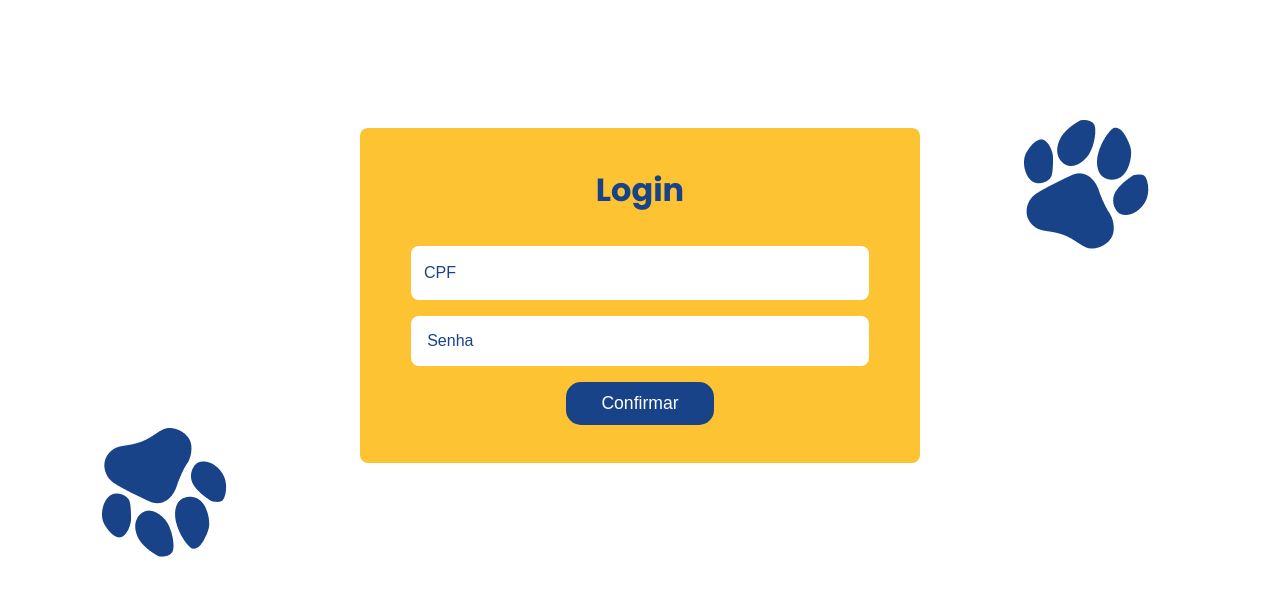
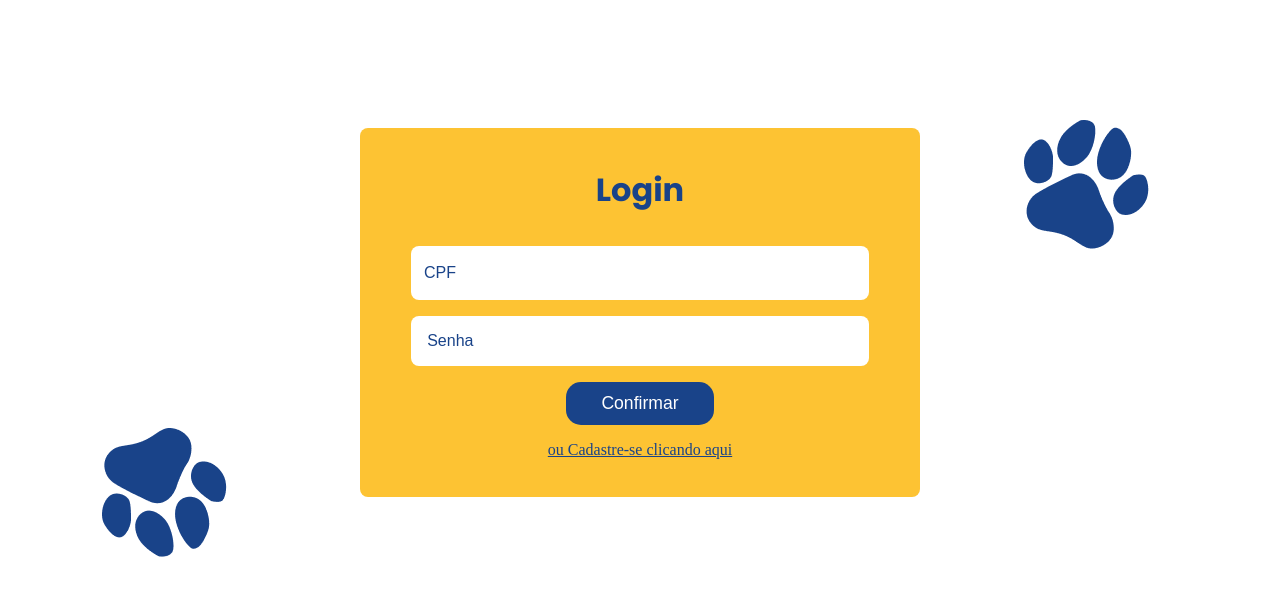
Before and after one commit to Guilherme-Abraao/API-pet-shop, an Angular app in the folder Front_End/: page /login in a window 1280 px wide. Shown: the top 596 px of the page. Built offline with nearby package versions, Linux system fonts and the light colour scheme.

Commit message:
Implementando gurda de rotas

```diff
--- a/Front_End/src/app/app-routing.module.ts
+++ b/Front_End/src/app/app-routing.module.ts
@@ -5,16 +5,21 @@ import { LoginComponent } from './components/pages/login/login.component';
 import { ClientFormComponent } from './components/client-form/client-form.component';
 import { NewClientComponent } from './components/singular-components/new-client/new-client.component';
 import { PerfilComponent } from './components/pages/perfil/perfil.component';
+import { AuthGuardService } from './guards/auth-guard.service';
 
 const routes: Routes = [
-  {path: '', component: HomeComponent},
-  {path: 'cliente', component: NewClientComponent},
-  {path: 'login', component: LoginComponent},
-  {path: 'perfil', component: PerfilComponent},
+  { path: '',
+          canActivate: [AuthGuardService],
+          component: HomeComponent },
+  { path: 'cliente', component: NewClientComponent },
+  { path: 'login', component: LoginComponent },
+  { path: 'perfil',
+          canActivate: [AuthGuardService], /* Impedir de acessar se não tiver cadastrado */
+          component: PerfilComponent },
 ];
 
 @NgModule({
   imports: [RouterModule.forRoot(routes)],
-  exports: [RouterModule]
+  exports: [RouterModule],
 })
-export class AppRoutingModule { }
+export class AppRoutingModule {}
--- a/Front_End/src/app/app.module.ts
+++ b/Front_End/src/app/app.module.ts
@@ -17,6 +17,7 @@ import { ClientFormComponent } from './components/client-form/client-form.compon
 import { NewClientComponent } from './components/singular-components/new-client/new-client.component';
 import { PerfilComponent } from './components/pages/perfil/perfil.component';
 import { ClientFormColumnComponent } from './components/client-form-column/client-form-column.component';
+import { AuthGuardService } from './guards/auth-guard.service';
 
 @NgModule({
   declarations: [
@@ -39,7 +40,7 @@ import { ClientFormColumnComponent } from './components/client-form-column/clien
     FormsModule,
     ReactiveFormsModule
   ],
-  providers: [AuthService],
+  providers: [AuthService, AuthGuardService],
   bootstrap: [AppComponent]
 })
 export class AppModule { }
--- a/Front_End/src/app/components/header/header.component.html
+++ b/Front_End/src/app/components/header/header.component.html
@@ -8,8 +8,6 @@
       </a>
     <ul>
         <li><a [routerLink]="['/']">Home</a></li>
-        <li><a [routerLink]="['/cliente']">Cadastro</a></li>
-        <li><a [routerLink]="['/login']">Login</a></li>
         <li><a [routerLink]="['/perfil']">Perfil</a></li>
     </ul>
 </nav>
--- a/Front_End/src/app/components/pages/login/login.component.css
+++ b/Front_End/src/app/components/pages/login/login.component.css
@@ -20,3 +20,11 @@ form {
   top: 53.47%;
   bottom: 30%;
 }
+
+a{
+  display: flex;
+  justify-content: center;
+  padding-top: 1em;
+
+  color: #194389;
+}
--- a/Front_End/src/app/components/pages/login/login.component.html
+++ b/Front_End/src/app/components/pages/login/login.component.html
@@ -17,6 +17,8 @@
     </div>
 
     <input type="submit" value="Confirmar" />
+
+    <label> <a href="/cliente"> ou Cadastre-se clicando aqui </a>  </label>
 </form>
 
 <img src="/assets/images/pata2.png" alt="image" class="pata2"/>
--- /dev/null
+++ b/Front_End/src/app/guards/auth-guard.service.ts
@@ -0,0 +1,33 @@
+import { AuthService } from './../services/auth.service';
+import { Injectable } from '@angular/core';
+import {
+  Router,
+  ActivatedRouteSnapshot,
+  RouterStateSnapshot,
+  UrlTree,
+  CanActivateFn,
+} from '@angular/router';
+import { Observable } from 'rxjs';
+
+@Injectable({
+  providedIn: 'root',
+})
+export class AuthGuardService {
+
+  constructor(private router: Router, private authService: AuthService) {}
+
+  canActivate(
+    route: ActivatedRouteSnapshot,
+    state: RouterStateSnapshot
+  ): Observable<boolean> | boolean {
+    // Implemente a lógica da guarda de rota aqui
+    // Retorne true se a rota pode ser ativada, ou false/UrlTree para redirecionar para outra rota
+    if (this.authService.usuarioEstaAutenticado()) {
+      return true;
+    }
+
+    this.router.navigate(['/login']);
+
+    return false;
+  };
+}
--- a/Front_End/src/app/services/auth.service.ts
+++ b/Front_End/src/app/services/auth.service.ts
@@ -21,10 +21,15 @@ export class AuthService {
 
       this.mostrarMenuEmitter.emit(true);
 
-      this.router.navigate(['/perfil']);
+      this.router.navigate(['/cliente']);
     } else {
       this.usuarioAutenticado = false;
       this.mostrarMenuEmitter.emit(false);
     }
   }
+
+  usuarioEstaAutenticado(){
+    return this.usuarioAutenticado
+  }
+
 }
```
Also changed, not shown: 1 other file (tests, documents, lock files or other folders).
